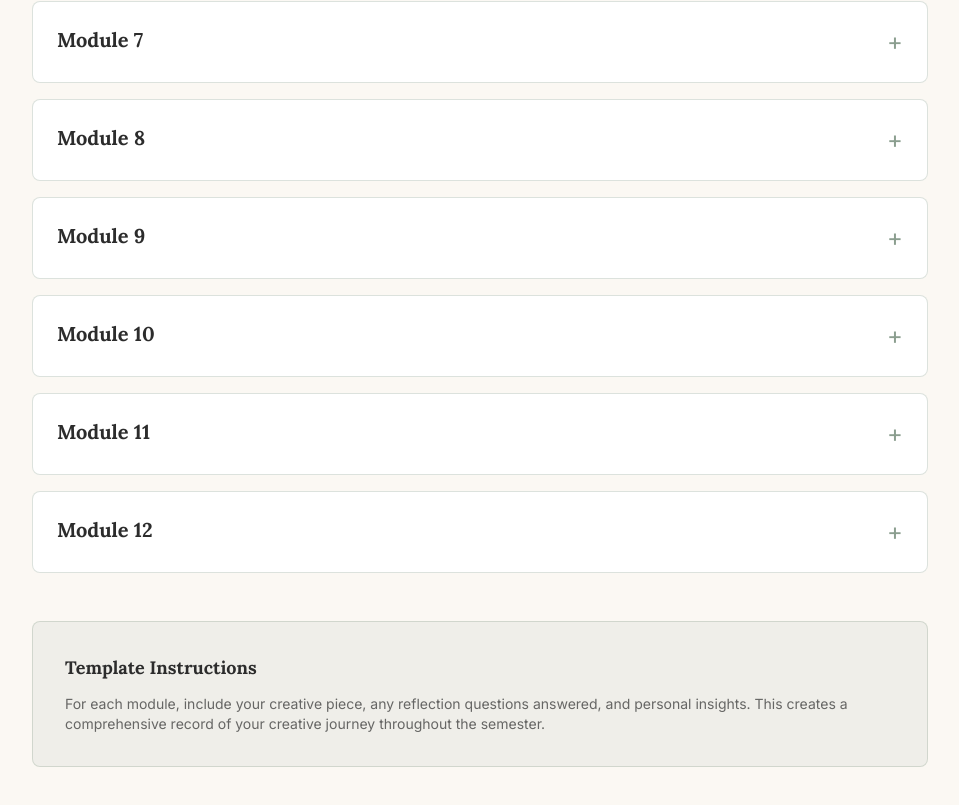
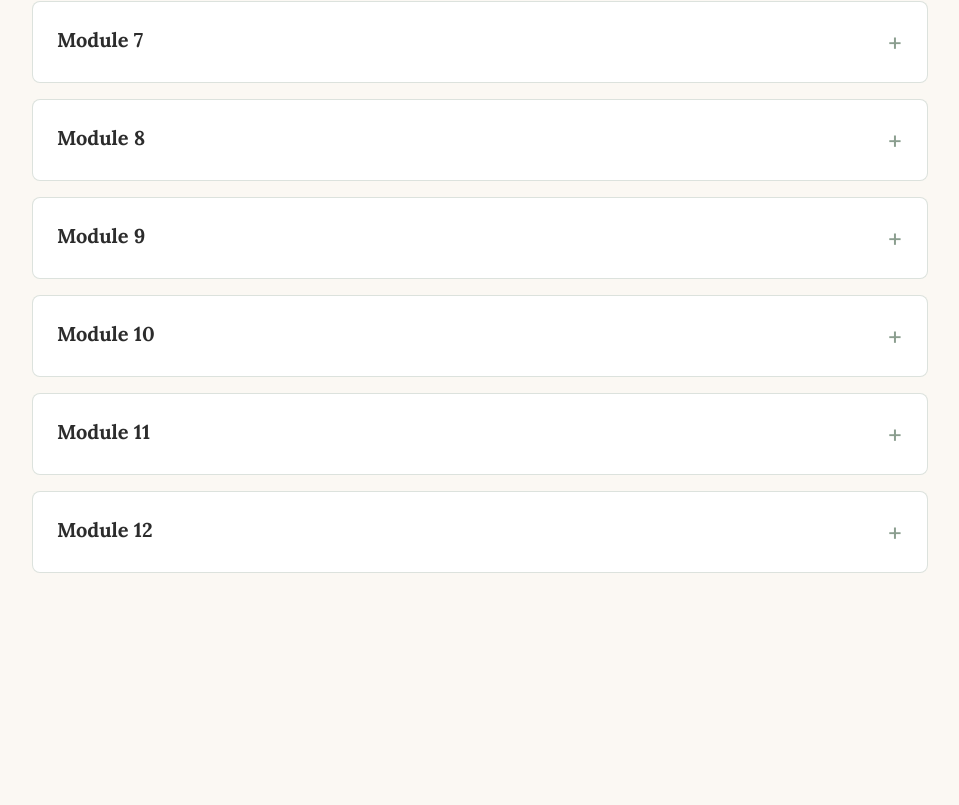
Before and after one commit to Thanay2001/Final-CREATIVITY-AND-IDEATION, a Next.js app: page /modules in a window 1280 px wide. Shown: the part 1629-2434 px from the top of the page, without its empty margins (160-1119 px from the left). After the commit the page ends 2250 px from the top, so only its background shows below. Built offline with nearby package versions, Linux system fonts and the light colour scheme.

Commit message:
Modules: remove Template Instructions section

```diff
--- a/src/app/modules/page.tsx
+++ b/src/app/modules/page.tsx
@@ -154,18 +154,7 @@ export default function ModulesPage() {
             ))}
           </div>
 
-          <motion.div
-            initial={{ opacity: 0, y: 20 }}
-            animate={{ opacity: 1, y: 0 }}
-            transition={{ delay: 0.5 }}
-            className="mt-12 p-8 bg-sage/10 rounded-lg border border-sage/30"
-          >
-            <h3 className="text-lg font-serif font-bold text-charcoal mb-3">Template Instructions</h3>
-            <p className="text-charcoal/70 text-sm">
-              For each module, include your creative piece, any reflection questions answered, and personal insights.
-              This creates a comprehensive record of your creative journey throughout the semester.
-            </p>
-          </motion.div>
+          {/* Template instructions removed as requested */}
         </div>
       </section>
     </main>
```
